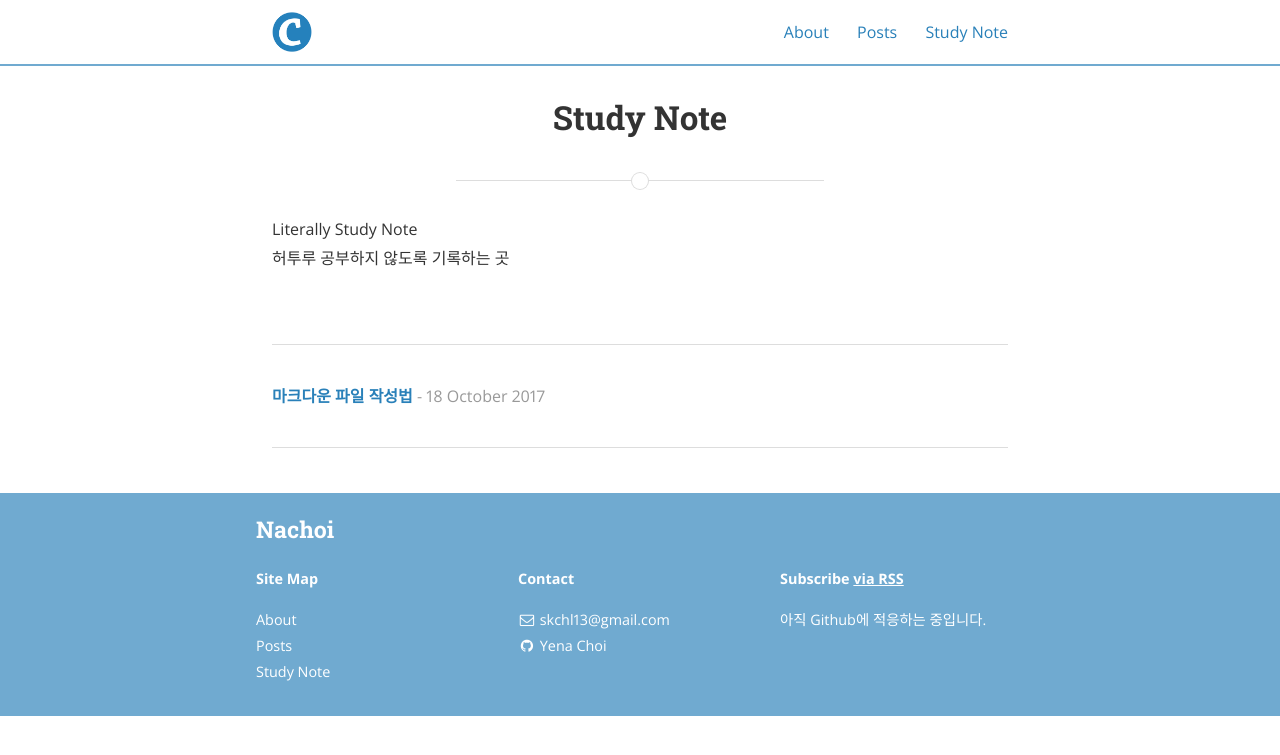
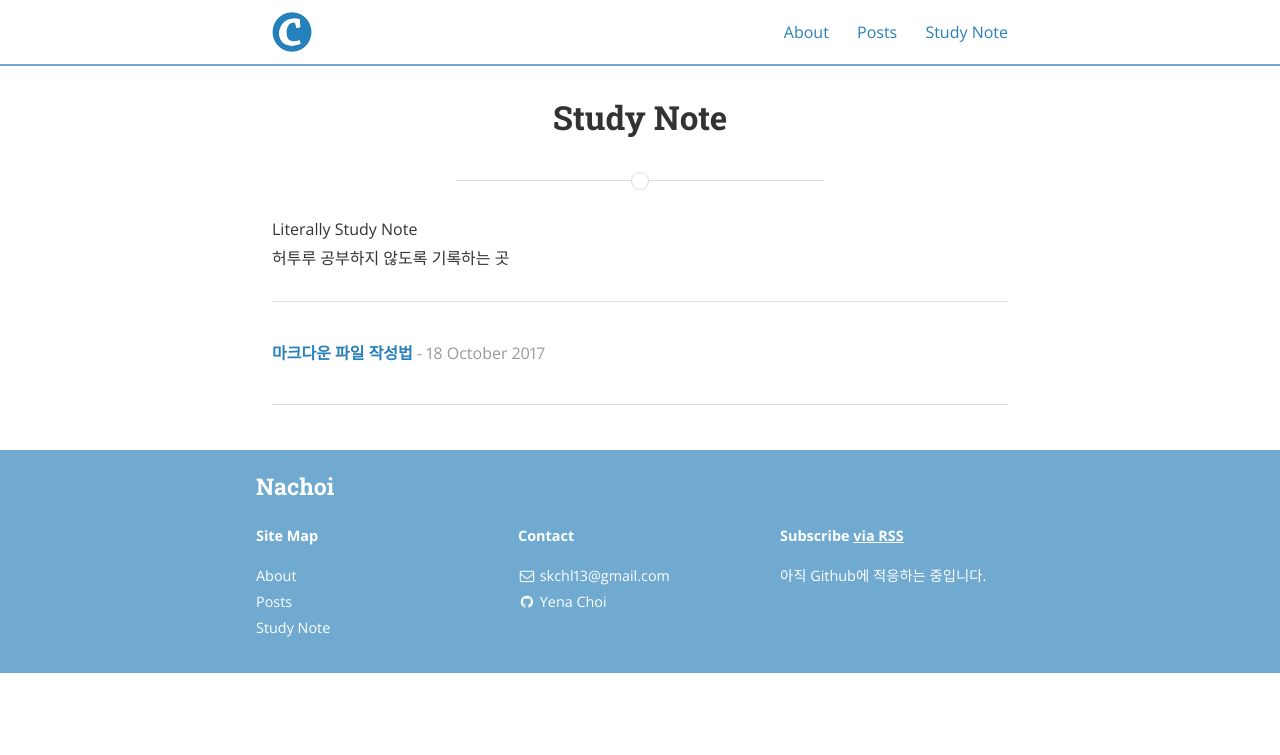
Before and after one commit to souk0721/nachoi.github.io, a Jekyll site: the page built from studynote.html, in a window 1280 px wide. Shown: the top 755 px of the page. Built offline with Jekyll 4.4.1, drawn with Linux system fonts in a browser that asks for light colours; nearby versions of some CDN libraries.

```diff
--- a/posts.html
+++ b/posts.html
@@ -23,3 +23,4 @@
   </ul>
   {% if forloop.last == false %}<hr>{% endif %}
 {% endfor %}
+<hr>
--- a/studynote.html
+++ b/studynote.html
@@ -7,7 +7,7 @@
 <p>Literally Study Note
   <br>
   허투루 공부하지 않도록 기록하는 곳
-</p><br><hr>
+</p><hr>
 
 
 {% for category in site.categories %}
```
